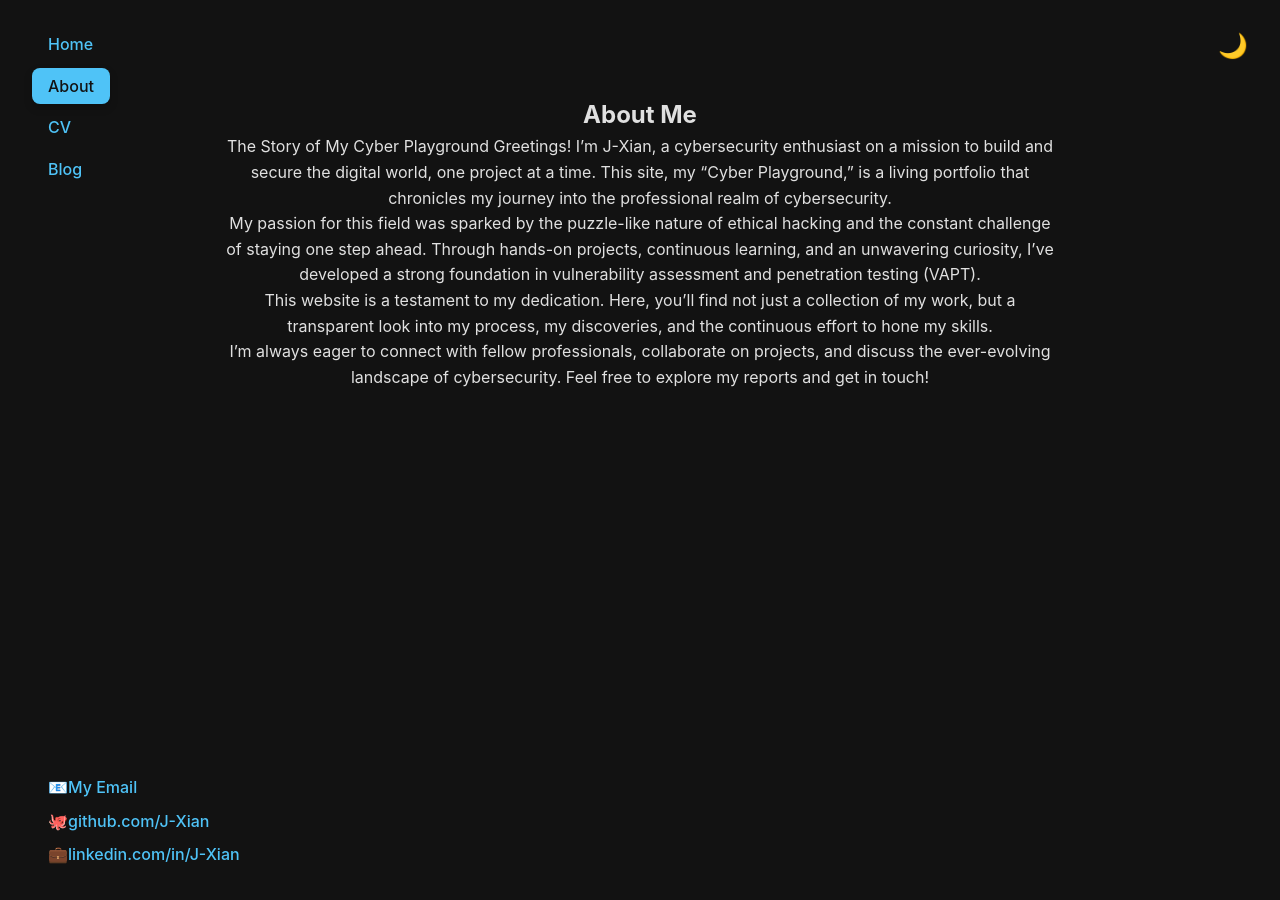
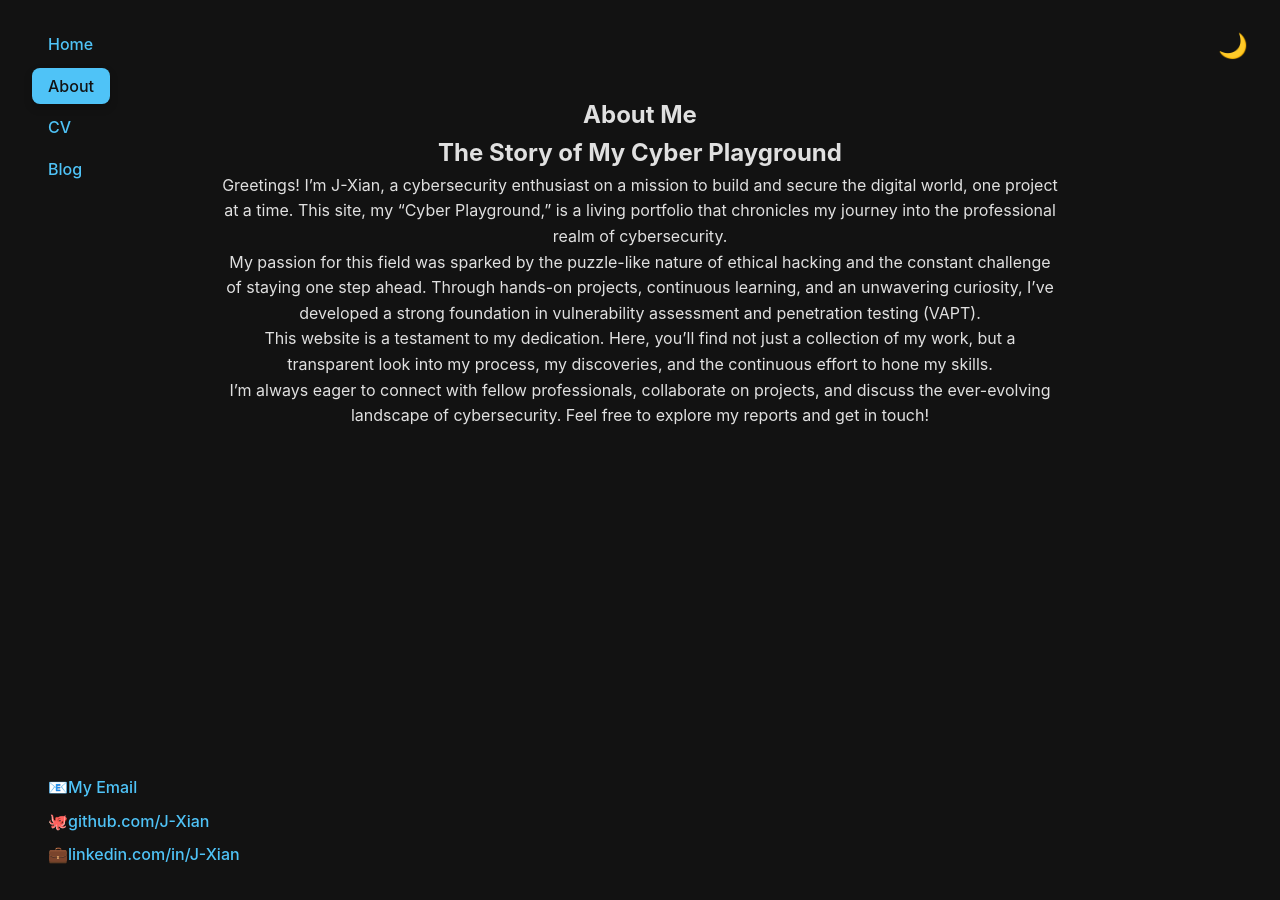
Before and after one commit to J-Xian/J-Xian.github.io, a Jekyll site: the page built from about.md, in a window 1280 px wide. Built offline with Jekyll 4.4.1, drawn with Linux system fonts in a browser that asks for light colours.

```diff
--- a/about.md
+++ b/about.md
@@ -4,7 +4,7 @@ title: About Me
 ---
 
 ## About Me
-The Story of My Cyber Playground
+## The Story of My Cyber Playground
 Greetings! I'm J-Xian, a cybersecurity enthusiast on a mission to build and secure the digital world, one project at a time. This site, my "Cyber Playground," is a living portfolio that chronicles my journey into the professional realm of cybersecurity.
 
 My passion for this field was sparked by the puzzle-like nature of ethical hacking and the constant challenge of staying one step ahead. Through hands-on projects, continuous learning, and an unwavering curiosity, I've developed a strong foundation in vulnerability assessment and penetration testing (VAPT).
```
